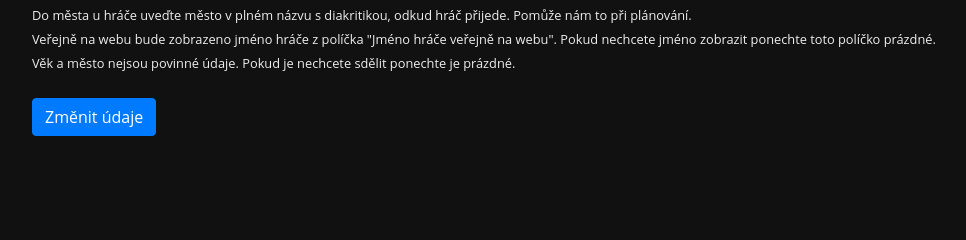
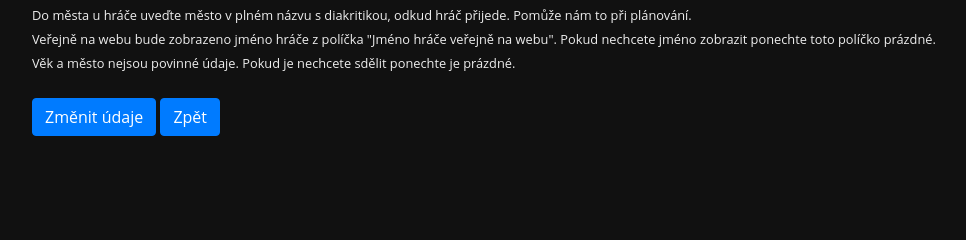
Before and after one commit to pozda2/HKSova, a Flask app: template hksova/templates/team/edit_team.jinja in a window 1280 px wide. Shown: the part 507-747 px from the top of the page, without its empty margins (266-1232 px from the left). Run offline with Flask 2, Linux system fonts and the light colour scheme; the template is opened without the code that fills it: values that come from a table or form of the project are taken from there, others are empty; some libraries are stand-ins or nearby versions.

Commit message:
Adding Back button to forms

```diff
--- a/hksova/templates/admin/page.jinja
+++ b/hksova/templates/admin/page.jinja
@@ -31,5 +31,6 @@
     </div>
   <p>
   <button type="submit" class="btn btn-primary">Úpravit stránku</button>
+  <button type="button"  class="btn btn-primary" onclick="history.back()">Zpět</button>
 </form>
 {% endblock %}
--- a/hksova/templates/team/edit_team.jinja
+++ b/hksova/templates/team/edit_team.jinja
@@ -58,6 +58,7 @@
     <br />
     <br />
     <button type="submit" class="btn btn-primary">Změnit údaje</button>
+    <button type="button"  class="btn btn-primary" onclick="history.back()">Zpět</button>
 </form>
 
 {% endblock %}
--- a/hksova/templates/team/login.jinja
+++ b/hksova/templates/team/login.jinja
@@ -9,6 +9,8 @@
       <label for="inputLogin">{{ form.loginname.label }}</label>
       {{ form.loginname(size=20, class="form-control", id="inputLogin", placeholder="Přihlašovací jméno") }}
     </div>
+  </div>
+  <div class="form-row">
     <div class="form-group col-md-6">
       <label for="inputPassword">{{ form.password.label }}</label>
       {{ form.password(class="form-control", id="inputPassword", placeholder="Password") }}
--- a/hksova/templates/team/password_change.jinja
+++ b/hksova/templates/team/password_change.jinja
@@ -19,5 +19,6 @@
     </div>
     <br>
     <button type="submit" class="btn btn-primary">Změna hesla</button>
+    <button type="button"  class="btn btn-primary" onclick="history.back()">Zpět</button>
 </form>
 {% endblock %}
--- a/hksova/templates/team/registration.jinja
+++ b/hksova/templates/team/registration.jinja
@@ -88,6 +88,7 @@
     </div>
 
     <button type="submit" class="btn btn-primary">Registrovat</button>
+    <button type="button"  class="btn btn-primary" onclick="history.back()">Zpět</button>
 </form>
 
 {% endblock %}
--- a/hksova/templates/team/registration_cancel.jinja
+++ b/hksova/templates/team/registration_cancel.jinja
@@ -11,5 +11,6 @@
     </div>
     <br>
     <button type="submit" class="btn btn-primary">Zrušit registraci</button>
+    <button type="button"  class="btn btn-primary" onclick="history.back()">Zpět</button>
 </form>
 {% endblock %}
```
